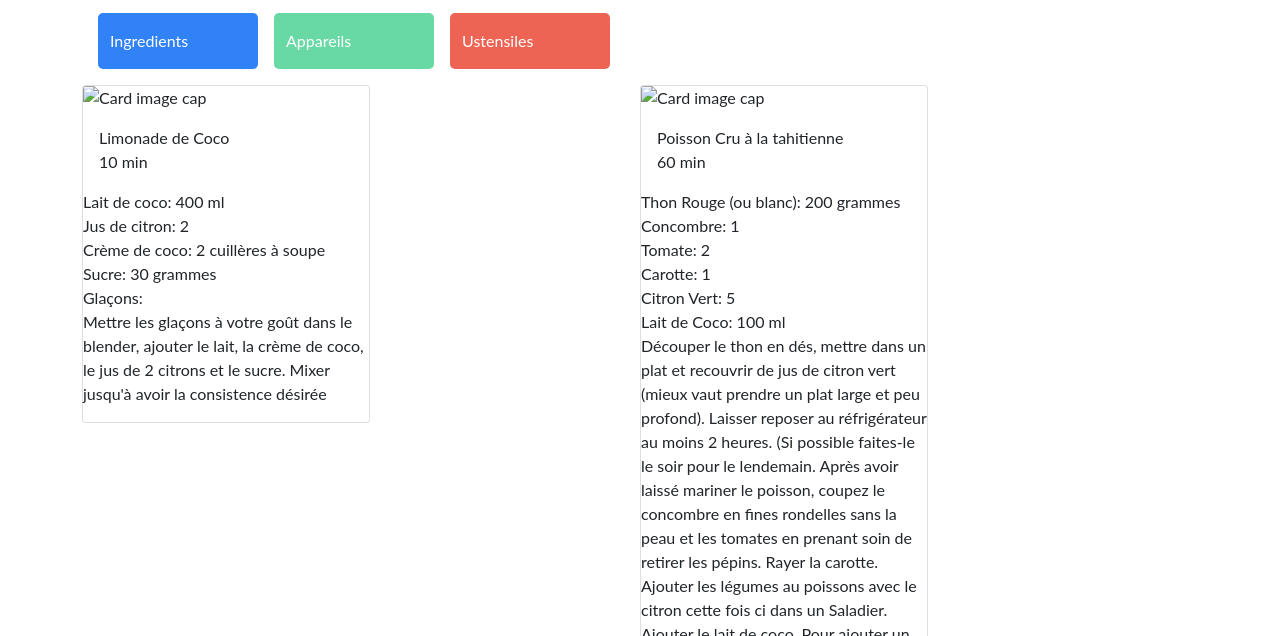
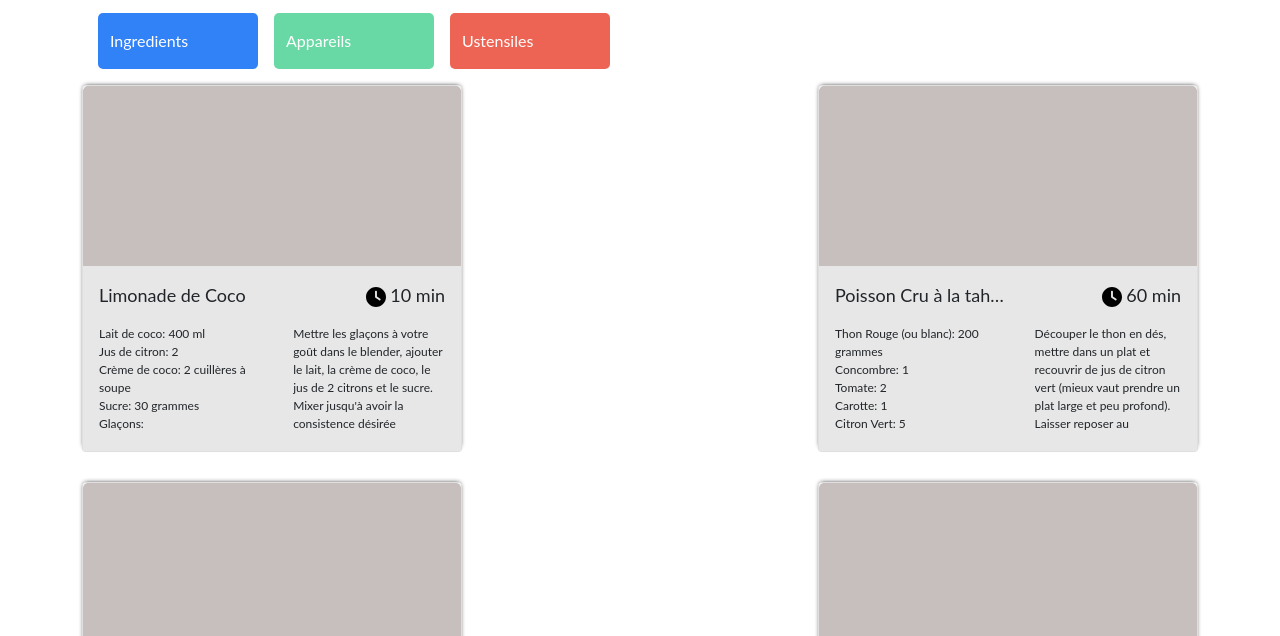
Before and after one commit to yxwangOCR/YixuanWANG_P7_01022022_Les_petits_plats, a website built with Parcel: page index.html in a window 1280 px wide. Shown: the part 164-800 px from the top of the page. Built offline with nearby package versions, Linux system fonts and the light colour scheme; files whose address does not match are found by name.

Commit message:
card style css

```diff
--- a/scss/style.scss
+++ b/scss/style.scss
@@ -1,4 +1,3 @@
-
 @use "custom";
 
 // IMPORT sections:
@@ -7,19 +6,77 @@
 @use "sections/dropdown";
 @use "sections/cards";
 
-
 * {
   box-sizing: border-box;
   font-family: "Lato", sans-serif;
 }
-
-
 .cards {
   display: flex;
   flex-wrap: wrap;
   width: 100%;
+  justify-content: space-between;
+  gap: 2rem;
+}
+.recipeCard {
+  border-radius: 5px;
+  box-shadow: 0px -1px 5px -2px #000000;
+  width: 380px;
+  height: 365px;
+}
+.card {
+  height: auto;
 }
 
-.recipeCard {
+.image-placeholder {
+  background: #c7bebe;
+  height: 180px;
+  border-radius: 5px 5px 0 0;
+}
+
+.card-body {
+  background: #e7e7e7;
+  height: 185px;
+}
+.card-head {
+  display: flex;
+  gap: 1rem;
+  justify-content: space-between;
+  margin-bottom: 1rem;
+}
+.recipe-name {
   width: 50%;
+  font-size: 18px;
+  white-space: nowrap;
+  overflow: hidden;
+  text-overflow: ellipsis;
 }
+.time svg {
+  width: 20px;
+  height: 20px;
+}
+.time {
+  font-size: 18px;
+}
+
+.preparation {
+  display: flex;
+  gap: 2rem;
+  height: 180px;
+  justify-content: space-between;
+}
+
+.description {
+  overflow: hidden;
+  text-overflow: ellipsis;
+  font-size: 12px;
+  width: 170px;
+  height: 110px;
+}
+
+.ingredients-list {
+  font-size: 12px;
+  width: 170ox;
+  height: 105px;
+  overflow: hidden;
+  text-overflow: ellipsis;
+}
--- a/src/recipes.js
+++ b/src/recipes.js
@@ -9,22 +9,26 @@ function displayRecipes() {
     ingredients.forEach((ingredient) => {
       const ingredientContent = document.createElement("div");
       ingredientContent.classList.add("ingredients");
-      ingredientContent.innerHTML = `<div class="ingredients-quantity"><span>${
-        ingredient.ingredient
-      }:</span> ${ingredient?.quantity || ''} ${ingredient?.unit || ""}</div>`;
-
+      ingredientContent.innerHTML = `<div class="ingredients-quantity">
+      <span>${ingredient.ingredient}:</span> ${ingredient?.quantity || ""} ${
+        ingredient?.unit || ""
+      }</div>`;
+      ingredientsWrapper.classList.add("ingredients-list");
       ingredientsWrapper.appendChild(ingredientContent);
     });
 
     cardWrapper.classList.add("recipeCard");
-    cardWrapper.innerHTML = `<div class="card" style="width: 18rem;">
-                        <img class="card-img-top" src="..." alt="Card image cap">
-                            <div class="card-body">
+    cardWrapper.innerHTML = `<div class="card">
+                        <span class="image-placeholder"></span>
+                        <div class="card-body">
+                            <div class="card-head">
                                 <div class="recipe-name">${recipe.name}</div>
-                                <div class="time">${recipe.time} min</div>
+                                <div class="time">
+                                <svg xmlns="http://www.w3.org/2000/svg" viewBox="0 0 512 512"><!--! Font Awesome Pro 6.0.0 by @fontawesome - https://fontawesome.com License - https://fontawesome.com/license (Commercial License) Copyright 2022 Fonticons, Inc. --><path d="M256 512C114.6 512 0 397.4 0 256C0 114.6 114.6 0 256 0C397.4 0 512 114.6 512 256C512 397.4 397.4 512 256 512zM232 256C232 264 236 271.5 242.7 275.1L338.7 339.1C349.7 347.3 364.6 344.3 371.1 333.3C379.3 322.3 376.3 307.4 365.3 300L280 243.2V120C280 106.7 269.3 96 255.1 96C242.7 96 231.1 106.7 231.1 120L232 256z"/></svg>
+                                ${recipe.time} min</div>
                             </div>
-                            <div class="realisation">${ingredientsWrapper.outerHTML}
-                                <p class="preparation">${recipe.description}</p>
+                            <div class="preparation">${ingredientsWrapper.outerHTML}
+                              <p class="description">${recipe.description}</p>
                             </div>
                         </div>
                     </div>`;
```
Also changed, not shown: assets/css/style.css, 7 other files.
